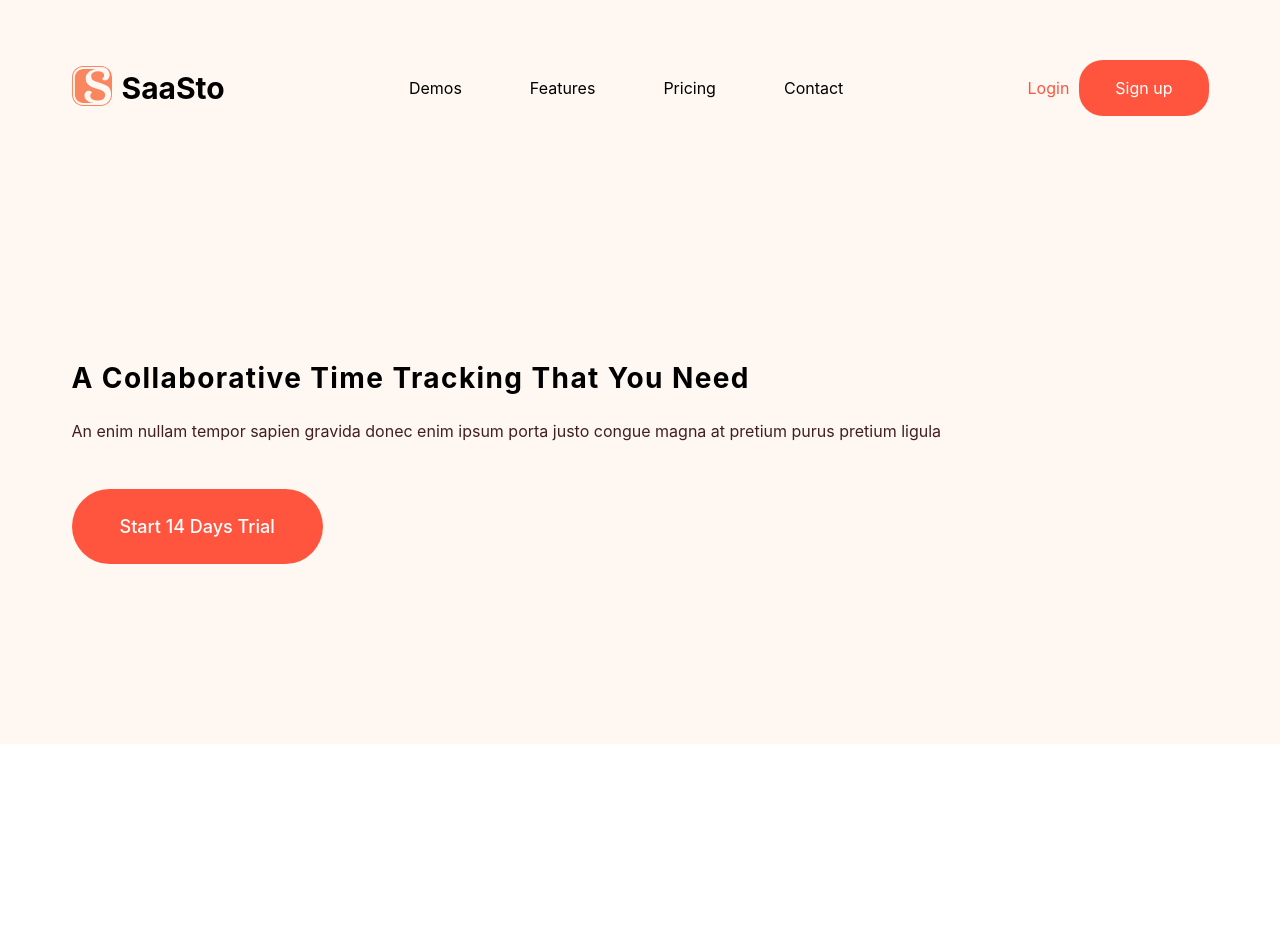
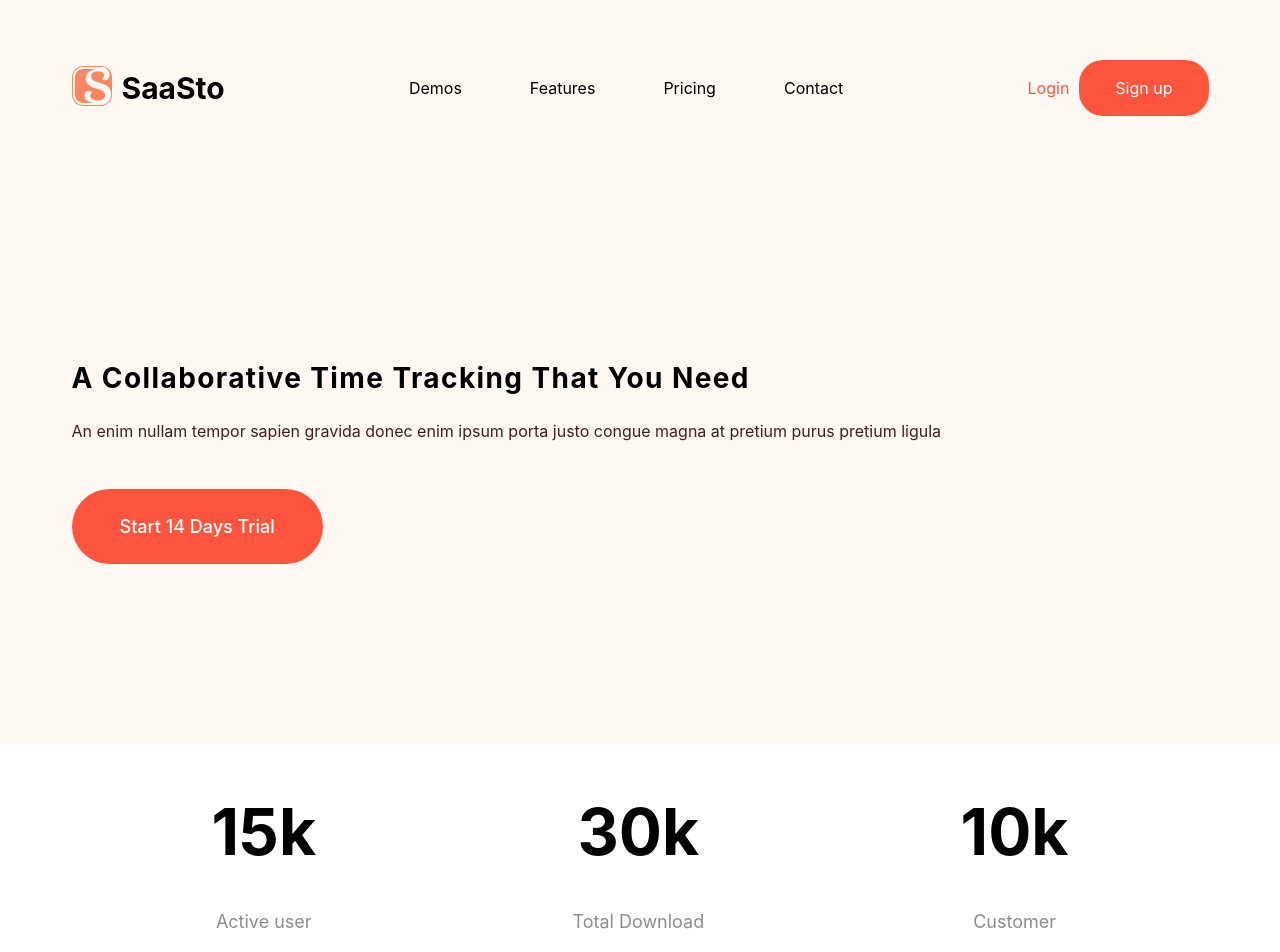
Before and after one commit to Evgenyloy/saasto-tailwind, a React (Vite) app: page / in a window 1280 px wide. Shown: the top 952 px of the page. Before the commit the page ends 800 px from the top, so only its background shows below. Built offline with nearby package versions, Linux system fonts and the light colour scheme.

Commit message:
statistics component added

```diff
--- a/src/components/app/App.jsx
+++ b/src/components/app/App.jsx
@@ -1,11 +1,13 @@
 import Header from "../header/Header";
 import Hero from "../hero/Hero";
+import Statistics from "../statistics/Statistics";
 
 function app() {
   return (
     <div className="">
       <Header />
       <Hero />
+      <Statistics />
     </div>
   );
 }
--- a/src/components/header/Header.jsx
+++ b/src/components/header/Header.jsx
@@ -1,5 +1,5 @@
 import Container from "../ui/Container";
-import logo from "../../../public/assets/images/logo/logo.png";
+import logo from "/assets/images/logo/logo.png";
 import { useState } from "react";
 
 function Header() {
@@ -22,13 +22,13 @@ function Header() {
             <span className="ml-10 text-[30px] font-bold">SaaSto</span>
           </div>
 
-          <nav className="mobile:hidden tablet:hidden desktop:block">
+          <nav className="tiny:hidden mobile:hidden tablet:hidden desktop:block">
             <ul className="flex gap-48">
               <NavLinks isOpen={isOpen} />
             </ul>
           </nav>
 
-          <div className="mobile:hidden tablet:hidden desktop:block gap-[36px] ">
+          <div className="tiny:hidden mobile:hidden tablet:hidden desktop:block gap-[36px] ">
             <button className="text-[#ff553eFF] cursor-pointer transition-transform duration-200 hover:scale-115 hover:text-[#e62538] mr-10">
               Login
             </button>
@@ -82,7 +82,7 @@ function Burger({ isOpen, onClick }) {
       onClick={onClick}
       aria-label="Toggle menu"
       aria-expanded={isOpen}
-      className="mobile:flex tablet:flex desktop:hidden flex-col gap-6  cursor-pointer h-40 w-40 justify-center items-center"
+      className="tiny:flex mobile:flex tablet:flex desktop:hidden flex-col gap-6  cursor-pointer h-40 w-40 justify-center items-center"
     >
       <span
         className={`block w-30 h-3 bg-black duration-200    ${isOpen ? "translate-y-8 rotate-45" : ""}`}
@@ -101,19 +101,21 @@ function MobileMenu({ isOpen, closeMenu }) {
   return (
     <>
       <aside
-        className={`bg-gray-50 pt-100 flex flex-col justify-start items-center fixed right-0 top-150 z-50 h-full w-full  p-6 shadow-2xl transition-transform duration-300 desktop:hidden ${
+        className={`bg-white pt-100 flex flex-col justify-start items-center fixed right-0 top-150 z-50 h-full w-full  p-6 shadow-2xl transition-transform duration-300 desktop:hidden ${
           isOpen ? "translate-x-0" : "translate-x-full"
         }`}
       >
         <ul className="relative mt-20 flex flex-col gap-2 after:w-full after:h-2 after:bg-gray-300 after:left-0 after:top-0 after:content-['']">
           <NavLinks closeMenu={closeMenu} isOpen={isOpen} />
         </ul>
-        <button className="p-10 transition-all duration-300 hover:text-[#ff553eFF] text-left cursor-pointer">
-          Login
-        </button>
-        <button className="p-10 transition-all duration-300 hover:text-[#ff553eFF] text-left cursor-pointer">
-          Sign up
-        </button>
+        <div className="flex flex-col justify-start items-center">
+          <button className="p-10 transition-all duration-300 hover:text-[#ff553eFF] cursor-pointer self-start">
+            Login
+          </button>
+          <button className="p-10 transition-all duration-300 hover:text-[#ff553eFF] cursor-pointer self-start">
+            Sign up
+          </button>
+        </div>
       </aside>
     </>
   );
--- a/src/components/hero/Hero.jsx
+++ b/src/components/hero/Hero.jsx
@@ -2,7 +2,7 @@ import Container from "../ui/Container";
 
 function Hero() {
   return (
-    <section className="bg-[#fff8f2FF] py-[180px]">
+    <section className="bg-[#fff8f2FF] desktop:py-[180px] tablet:py-[100px] mobile:py-[50px] tiny:py-[50px]">
       <Container>
         <h1 className="text-[28px] font-bold mb-[12px] capitalize leading-[1.6] tracking-wider">
           A collaborative Time Tracking that you Need
--- /dev/null
+++ b/src/components/statistics/Statistics.jsx
@@ -0,0 +1,45 @@
+import Container from "../ui/Container";
+
+const data = [
+  {
+    number: "15k",
+    info: "Active user",
+  },
+  {
+    number: "30k",
+    info: "Total Download",
+  },
+  {
+    number: "10k",
+    info: "Customer",
+  },
+];
+
+function Statistics() {
+  return (
+    <div className="">
+      <Container>
+        <div
+          className="flex tablet:flex-row flex-col justify-center items-center p-[40px]
+        tablet:justify-between desktop:justify-between"
+        >
+          {data.map((item) => (
+            <div
+              className="tablet:after:content-none desktop:after:content-none
+              desktop:px-100
+               flex flex-col justify-center items-center after:content-[''] mobile:mb-98 tiny:mb-98
+                last:after:content-none after:h-[1px] after:w-200 after:bg-gray-300
+                 after:top-0 after:right-0 after:translate-y-50 relative"
+              key={crypto.randomUUID()}
+            >
+              <p className="text-[64px] font-bold mb-28 ">{item.number}</p>
+              <p className="text-[#404040FF]/60 text-[18px]">{item.info}</p>
+            </div>
+          ))}
+        </div>
+      </Container>
+    </div>
+  );
+}
+
+export default Statistics;
--- a/src/styles/styles.css
+++ b/src/styles/styles.css
@@ -1,10 +1,17 @@
 @import "tailwindcss";
 
 @theme {
-   --spacing: 1px;
+  --spacing: 1px;
 
   --breakpoint-*: initial;
   --breakpoint-mobile: 350px;
   --breakpoint-tablet: 768px;
   --breakpoint-desktop: 1200px;
 }
+
+@custom-variant tiny (@media (width < 350px));
+
+html,
+body {
+  overflow-x: hidden;
+}
```
